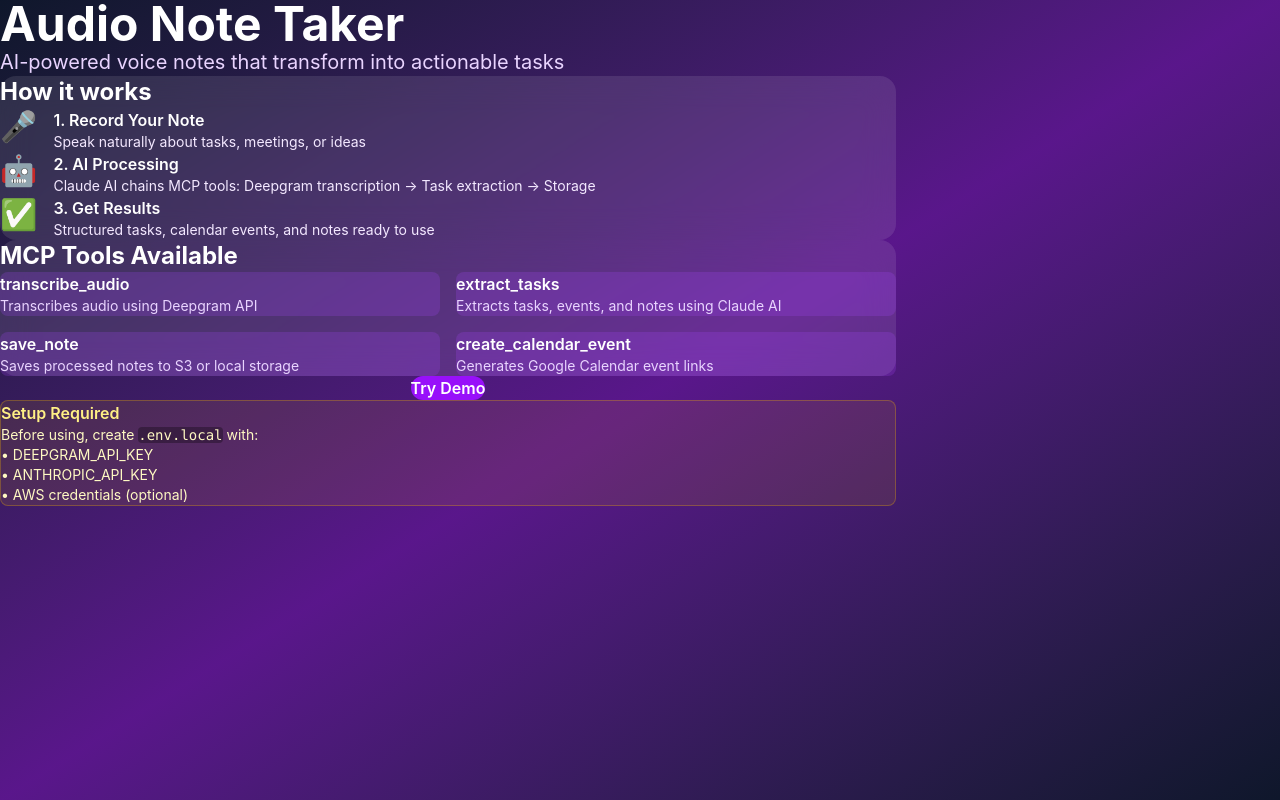
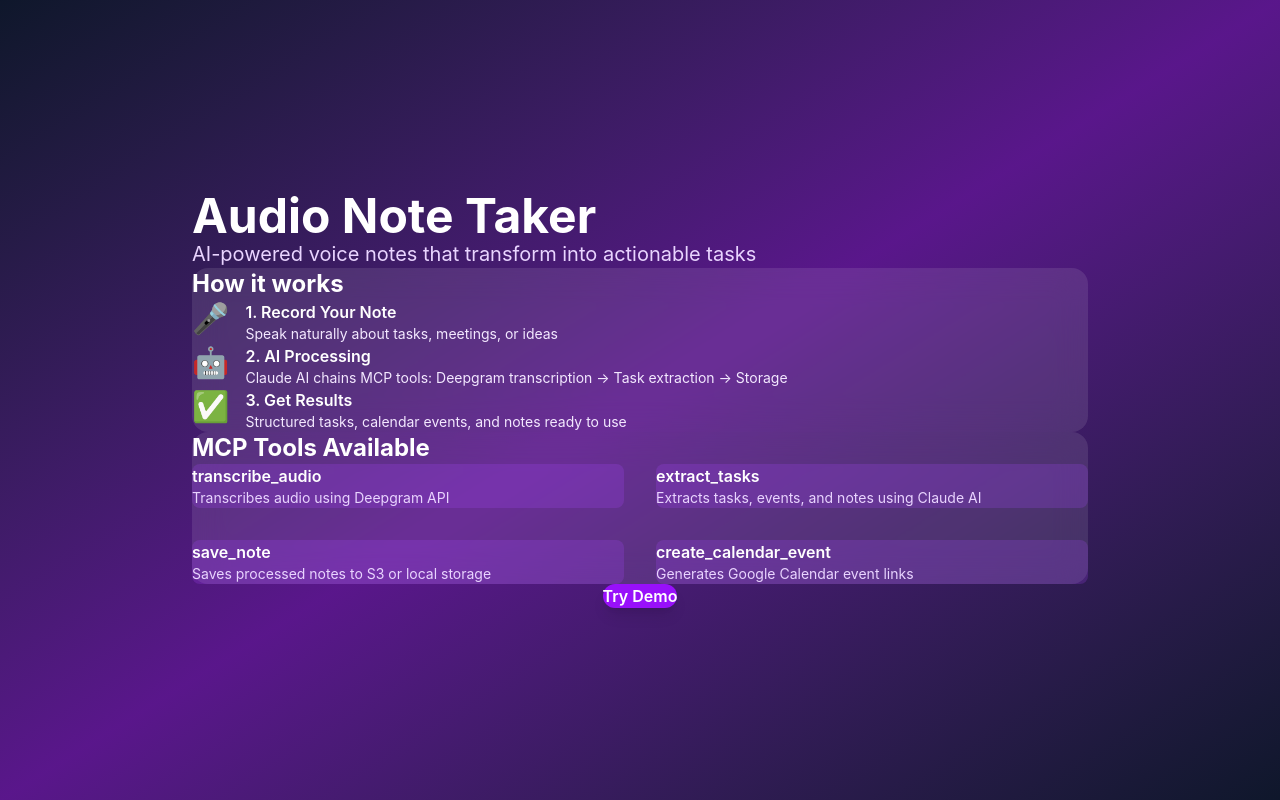
Before and after one commit to audio-note-taker-mcp/audio-note-taker-mcp, a Next.js app: page / in a window 1280 px wide. Built offline with nearby package versions, Linux system fonts and the light colour scheme.

Commit message:
refactor(home): improve layout, spacing, and styles; remove setup instructions

```diff
--- a/app/page.tsx
+++ b/app/page.tsx
@@ -1,22 +1,24 @@
 export default function Home() {
   return (
-    <main className="min-h-screen p-8 bg-gradient-to-br from-slate-900 via-purple-900 to-slate-900">
-      <div className="max-w-4xl mx-auto">
-        <h1 className="text-5xl font-bold text-white mb-4">
-          Audio Note Taker
-        </h1>
-        <p className="text-xl text-purple-200 mb-8">
+    <main className="min-h-screen flex items-center justify-center p-8 bg-gradient-to-br from-slate-900 via-purple-900 to-slate-900">
+      <div className="max-w-4xl w-full mx-auto space-y-10">
+        <h1 className="text-5xl font-bold text-white mb-8">Audio Note Taker</h1>
+        <p className="text-xl text-purple-200 mb-10">
           AI-powered voice notes that transform into actionable tasks
         </p>
 
-        <div className="bg-white/10 backdrop-blur-lg rounded-2xl p-8 mb-8">
+        <div className="bg-white/10 backdrop-blur-lg rounded-2xl p-10 mb-10">
           <h2 className="text-2xl font-bold text-white mb-4">How it works</h2>
-          <div className="space-y-4 text-purple-100">
+          <div className="space-y-6 text-purple-100">
             <div className="flex items-start gap-4">
               <span className="text-3xl">🎤</span>
               <div>
-                <h3 className="font-semibold text-white">1. Record Your Note</h3>
-                <p className="text-sm">Speak naturally about tasks, meetings, or ideas</p>
+                <h3 className="font-semibold text-white">
+                  1. Record Your Note
+                </h3>
+                <p className="text-sm">
+                  Speak naturally about tasks, meetings, or ideas
+                </p>
               </div>
             </div>
             <div className="flex items-start gap-4">
@@ -24,7 +26,8 @@
               <div>
                 <h3 className="font-semibold text-white">2. AI Processing</h3>
                 <p className="text-sm">
-                  Claude AI chains MCP tools: Deepgram transcription → Task extraction → Storage
+                  Claude AI chains MCP tools: Deepgram transcription → Task
+                  extraction → Storage
                 </p>
               </div>
             </div>
@@ -40,16 +43,20 @@
           </div>
         </div>
 
-        <div className="bg-white/10 backdrop-blur-lg rounded-2xl p-8">
-          <h2 className="text-2xl font-bold text-white mb-4">MCP Tools Available</h2>
-          <div className="grid grid-cols-1 md:grid-cols-2 gap-4">
+        <div className="bg-white/10 backdrop-blur-lg rounded-2xl p-10">
+          <h2 className="text-2xl font-bold text-white mb-4">
+            MCP Tools Available
+          </h2>
+          <div className="grid grid-cols-1 md:grid-cols-2 gap-8">
             <div className="bg-purple-500/20 rounded-lg p-4">
-              <h3 className="font-semibold text-white mb-2">transcribe_audio</h3>
+              <h3 className="font-semibold text-white mb-2">
+                transcribe_audio
+              </h3>
               <p className="text-sm text-purple-200">
                 Transcribes audio using Deepgram API
               </p>
             </div>
-            <div className="bg-purple-500/20 rounded-lg p-4">
+            <div className="bg-purple-500/20 rounded-lg p-6">
               <h3 className="font-semibold text-white mb-2">extract_tasks</h3>
               <p className="text-sm text-purple-200">
                 Extracts tasks, events, and notes using Claude AI
@@ -62,7 +69,9 @@
               </p>
             </div>
             <div className="bg-purple-500/20 rounded-lg p-4">
-              <h3 className="font-semibold text-white mb-2">create_calendar_event</h3>
+              <h3 className="font-semibold text-white mb-2">
+                create_calendar_event
+              </h3>
               <p className="text-sm text-purple-200">
                 Generates Google Calendar event links
               </p>
@@ -70,25 +79,13 @@
           </div>
         </div>
 
-        <div className="mt-8 text-center">
+        <div className="mt-12 text-center">
           <a
             href="/demo"
-            className="inline-block bg-purple-600 hover:bg-purple-700 text-white font-semibold px-8 py-4 rounded-xl transition-colors"
+            className="inline-block bg-purple-600 hover:bg-purple-700 text-white font-semibold px-10 py-5 rounded-xl transition-colors shadow-lg"
           >
             Try Demo
           </a>
-        </div>
-
-        <div className="mt-8 bg-yellow-500/10 border border-yellow-500/30 rounded-lg p-4">
-          <h3 className="font-semibold text-yellow-200 mb-2">Setup Required</h3>
-          <p className="text-sm text-yellow-100">
-            Before using, create <code className="bg-black/30 px-2 py-1 rounded">.env.local</code> with:
-          </p>
-          <ul className="text-sm text-yellow-100 mt-2 space-y-1 ml-4">
-            <li>• DEEPGRAM_API_KEY</li>
-            <li>• ANTHROPIC_API_KEY</li>
-            <li>• AWS credentials (optional)</li>
-          </ul>
         </div>
       </div>
     </main>
```
